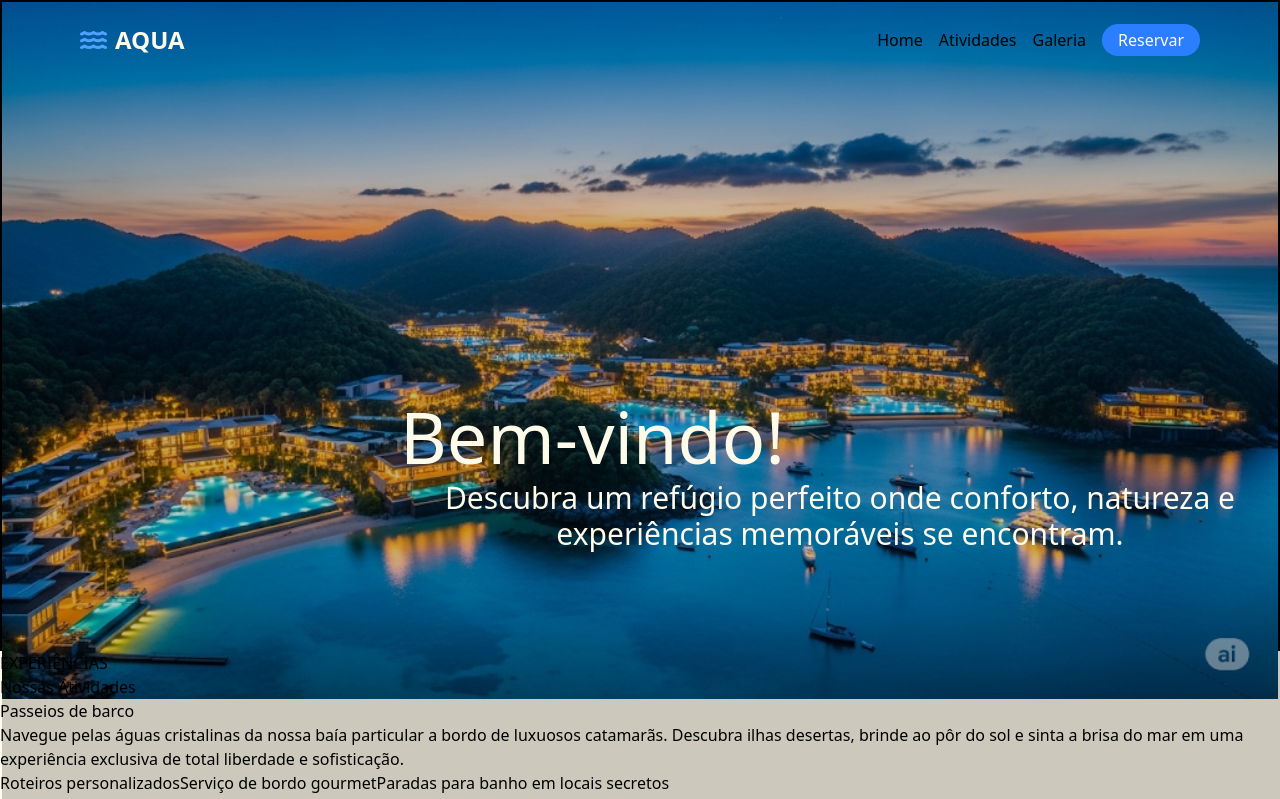
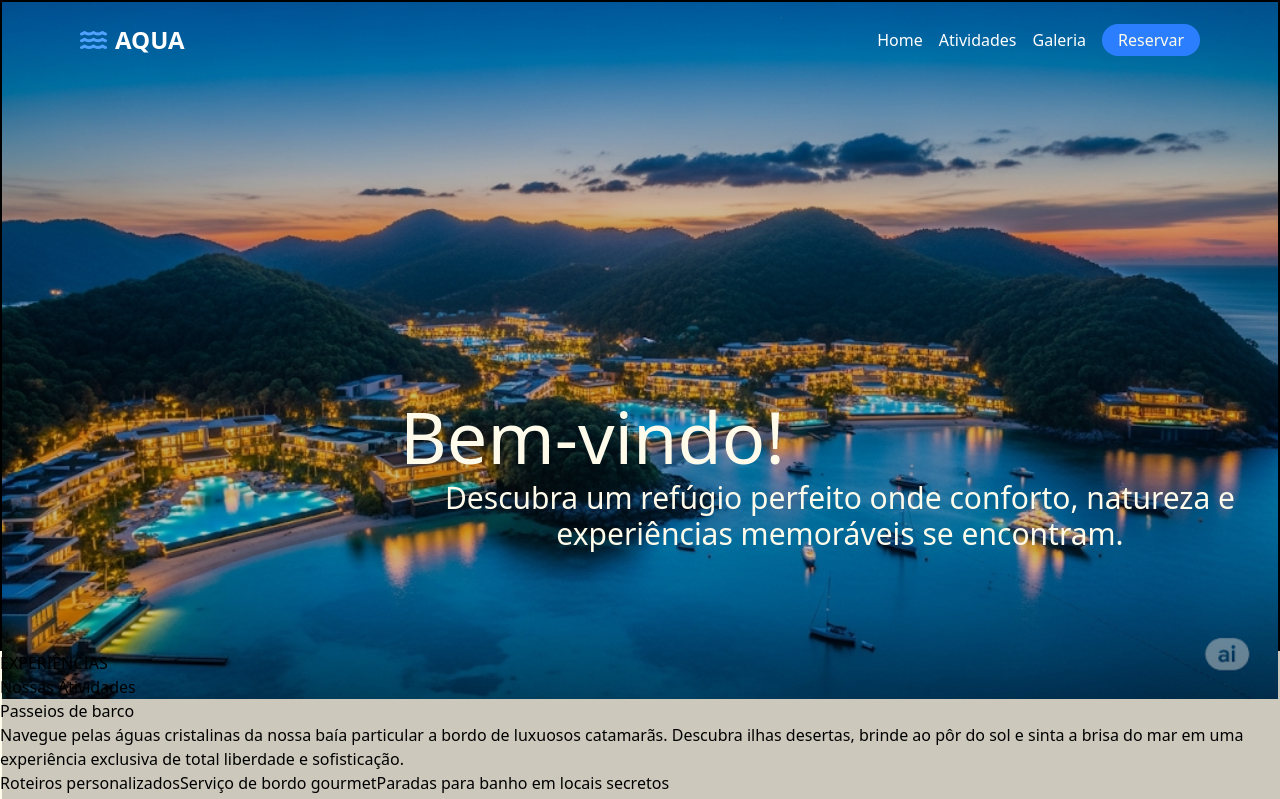
Before and after one commit to julianarocumback/aqua, a React (Vite) app: page / in a window 1280 px wide. Shown: the top 799 px of the page. Built offline with nearby package versions, Linux system fonts and the light colour scheme.

Commit message:
Arrumando o header

```diff
--- a/src/components/header/Header.jsx
+++ b/src/components/header/Header.jsx
@@ -1,36 +1,32 @@
+import { useState, useEffect } from "react"
+
 export default function Header() {
-    const header = document.querySelector('#header')
-    const aqua = document.querySelector('#aqua')
-    const nav = document.querySelectorAll('.item')
+    const [scrolled, setScrolled] = useState(false)
 
-    window.addEventListener('scroll', () => {
-        if(window.scrollY != 0) {
-            header.style.backgroundColor = 'white'
-            aqua.style.color = 'black'
-            nav.forEach((item)=>{
-                item.style.color = 'black'
-            })
+    useEffect(()=>{
+        const handleScroll = () => {
+            setScrolled(window.scrollY > 0)
+        }
 
-        } else {
-            header.style.backgroundColor = 'transparent'
-            aqua.style.color = 'white'
-            nav.forEach((item)=>{
-                item.style.color = 'white'
-            })
-        }
-    })
+        window.addEventListener('scroll', handleScroll)
 
+    }, [])
 
+    const headerClass = scrolled
+    ? 'bg-white shadow-md text-black'
+    : 'bg-transparent text-white'
+
+    const logoClass = scrolled ? "text-black" : "text-white";
 
     return (
-        <header id="header" className="flex w-full h-20 justify-between px-20 items-center fixed top-0 left-0 z-50 transition-all duration-300">
+        <header className={`${headerClass} flex w-full h-20 justify-between px-20 items-center fixed top-0 left-0 z-50 transition-all duration-300`}>
 
             {/* Mobile */}
             <div className="gap-2 flex items-center">
                 <div className="text-blue-400 text-2xl">
                     <i className="fa-solid fa-water"></i>
                 </div>
-                <span id="aqua" className="text-amber-50 text-2xl font-bold">AQUA</span>
+                <span id="aqua" className={`${logoClass} text-amber-50 text-2xl font-bold`}>AQUA</span>
             </div>
 
             {/* Desktop */}
@@ -38,9 +34,9 @@ export default function Header() {
                 <div className="lg:hidden"><i className="fa-solid fa-bars"></i></div>
                 <div className="hidden lg:block">
                     <div className="flex gap-4 items-center  text-1xl">
-                        <a className="item" href="">Home</a>
-                        <a className="item" href="">Atividades</a>
-                        <a className="item" href="">Galeria</a>
+                        <a className={`${logoClass}`} href="">Home</a>
+                        <a className={`${logoClass}`} href="">Atividades</a>
+                        <a className={`${logoClass}`} href="">Galeria</a>
                         <button className="bg-blue-500 text-amber-50 p-4 rounded-3xl h-5 flex items-center" href="">Reservar</button>
                     </div>
                 </div>
```
